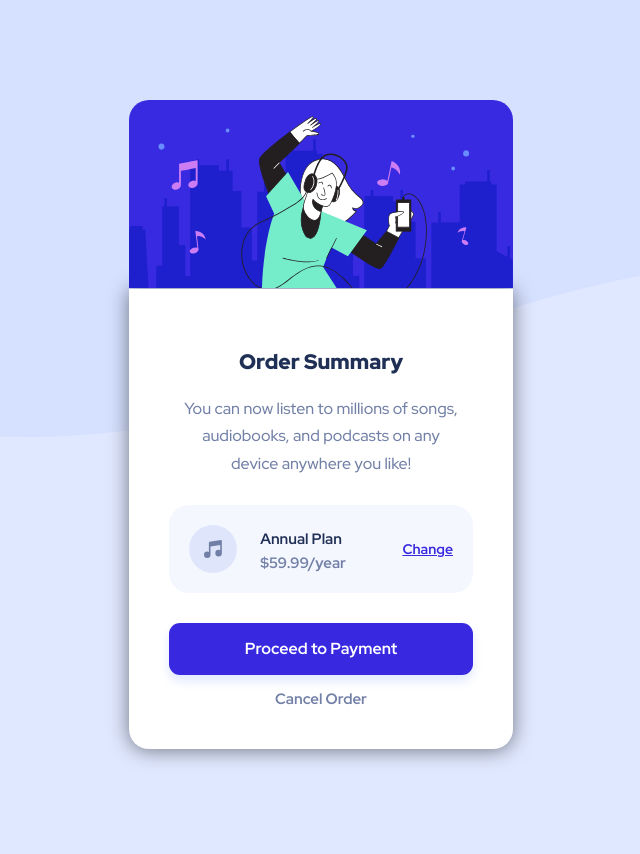
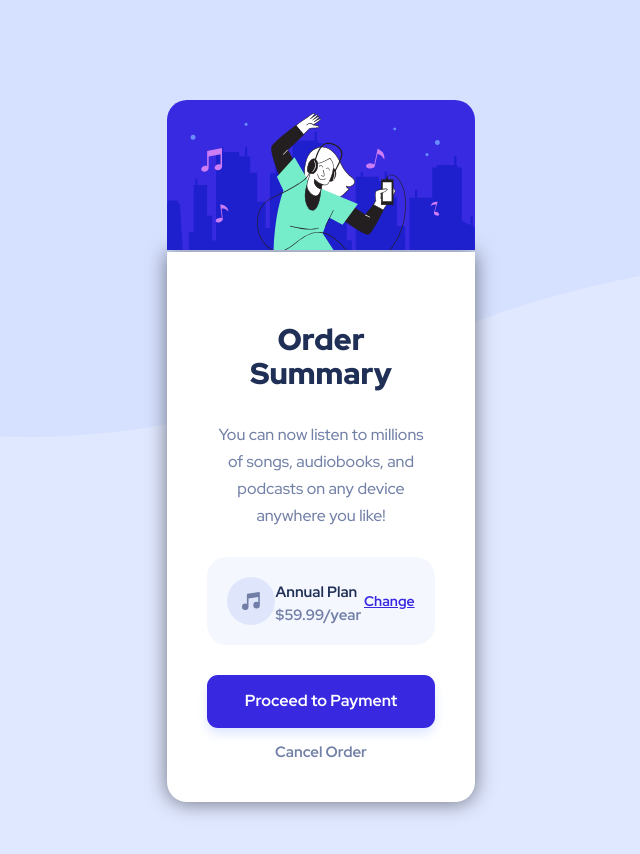
Before and after one commit to fullstackdeveloper3/Songs, a plain HTML site: page index.html in a window 1280 px wide. Shown: the whole page, without its empty margins (319-959 px from the left). Drawn offline with Linux system fonts and the light colour scheme.

Commit message:
fix the heading

```diff
--- a/css/main_style.css
+++ b/css/main_style.css
@@ -23,7 +23,7 @@ body {
 }
 @media (min-width: 992px) {
     .card .container {
-        width: 30%;
+        width: 24%;
     }
     .card .container .background {
         padding: 40px;
@@ -54,7 +54,7 @@ body {
 .card .container .text h3 {
     font-weight: 900;
     color: hsl(223, 47%, 23%);
-    font-size: 21px;
+    font-size: 30px;
 }
 .card .container .text p {
     color: hsl(224, 23%, 55%);
```
